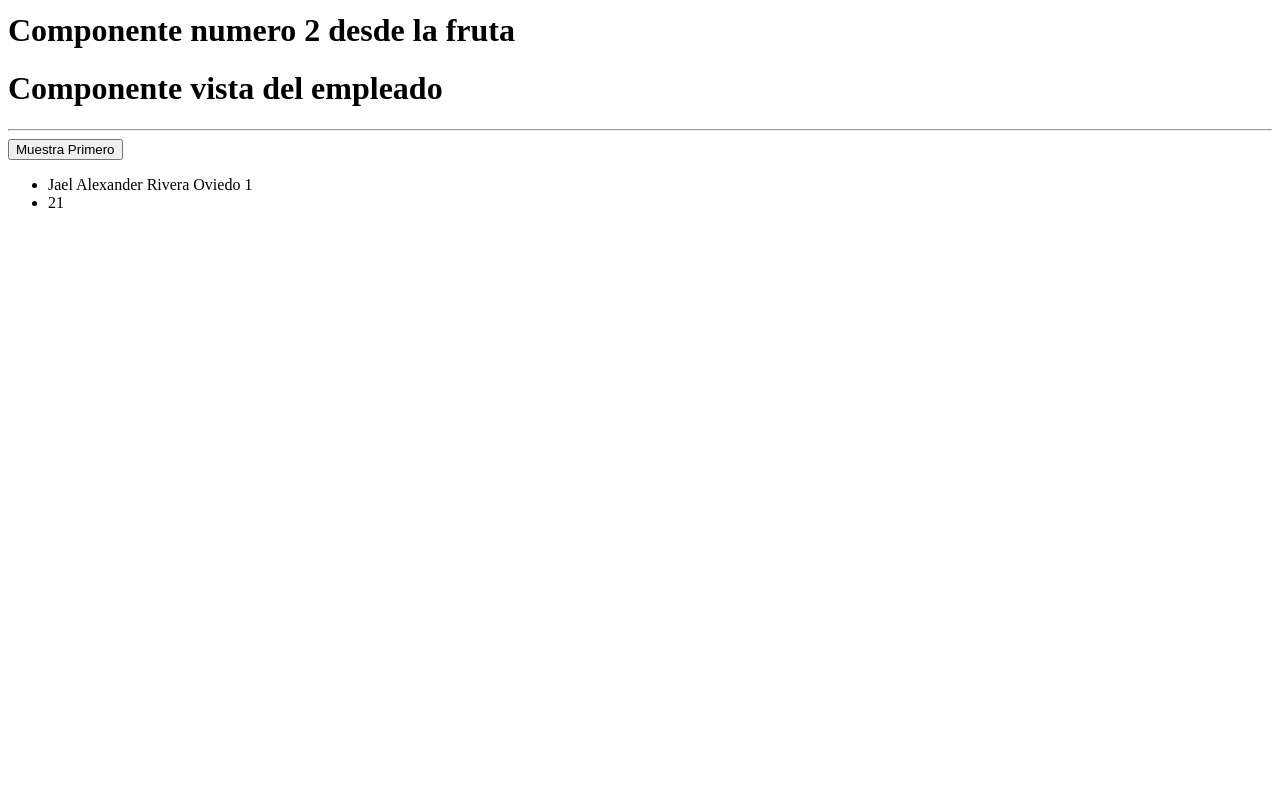
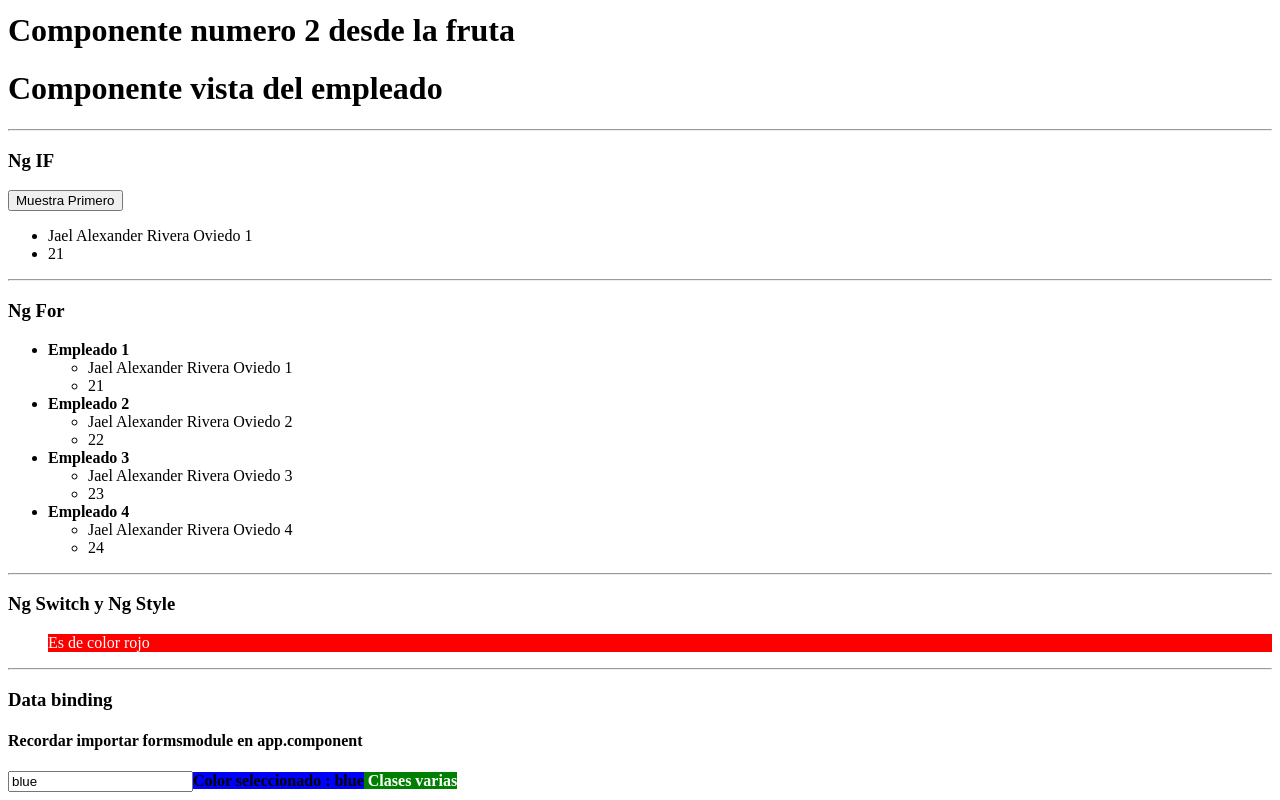
Before and after one commit to jarivera94/angular, an Angular app in the folder hello-world/: page / in a window 1280 px wide. Shown: the part 581-1381 px from the top of the page. Before the commit the page ends 809 px from the top, so only its background shows below. Built offline with nearby package versions, Linux system fonts and the light colour scheme.

Commit message:
NgClass ngSitch y data binding importar angular forms

```diff
--- a/hello-world/src/app/app.module.ts
+++ b/hello-world/src/app/app.module.ts
@@ -2,7 +2,7 @@ import { BrowserModule } from '@angular/platform-browser';
 import { NgModule } from '@angular/core';
 
 import { AppRoutingModule } from './app-routing.module';
-
+import {FormsModule} from '@angular/forms';
 import { AppComponent } from './app.component';
 import {FrutaComponent} from './fruta/fruta.component';
 import {EmpleadoComponent} from './empleado/empleado.component';
@@ -15,7 +15,8 @@ import {PersonaComponent} from './persona/persona.component';
   ],
   imports: [
     BrowserModule,
-    AppRoutingModule
+    AppRoutingModule,
+    FormsModule
   ],
   providers: [],
   bootstrap: [AppComponent]
--- a/hello-world/src/app/empleado/empleado.component.html
+++ b/hello-world/src/app/empleado/empleado.component.html
@@ -1,7 +1,7 @@
 <h1>Componente vista del empleado</h1>
 
 <hr/>
-
+<h3>Ng IF</h3>
 <div *ngIf="muestraPrimero == true">
     <button (click)="cambiarVistaEmpleado(false)">Muestra segundo</button>
     <ul >
@@ -10,10 +10,48 @@
     </ul>
 </div>
 
-<div>
+<div *ngIf="muestraPrimero!=true">
     <button (click)="cambiarVistaEmpleado(true)">Muestra Primero</button>
-    <ul *ngIf="muestraPrimero!=true">
+    <ul >
         <li>{{listEmpleados[0].nombre}}</li>
         <li>{{listEmpleados[0].edad}}</li>
     </ul>
 </div>
+
+<hr/>
+<h3>Ng For</h3>
+<div>
+    <ul>
+        <li *ngFor="let e of listEmpleados; let i = index">
+            <strong>Empleado {{i+1}}</strong>
+            <ul>
+                <li>{{e.nombre}}</li>
+                <li>{{e.edad}}</li>
+            </ul>
+        </li>
+    </ul>
+</div>
+
+<hr/>
+<h3>Ng Switch y Ng Style</h3>
+
+<div>
+    <ul [ngSwitch]="colorSwitch">
+        <li *ngSwitchCase="'red'" [ngStyle]="{'background':colorSwitch, 'color':'white'}" >Es de color rojo</li>
+        <li *ngSwitchCase="'green'" [ngStyle]="{'background':colorSwitch, 'color':'white'}" >Es de color verde</li>
+        <li *ngSwitchCase="'blue'" [ngStyle]="{'background':colorSwitch, 'color':'white'}">Es de color azul</li>
+    </ul>
+</div>
+
+<hr/>
+<h3>Data binding</h3>
+<h4>Recordar importar formsmodule en app.component</h4>
+<div>
+    <input type="text" [(ngModel)]="colorSeleccionado">
+    <strong [ngClass]="{
+        fondoVerde:colorSeleccionado=='green',
+        fondoAzul:colorSeleccionado=='blue',
+        fondoRojo:colorSeleccionado=='red'
+    }" >Color seleccionado : {{colorSeleccionado}}</strong>
+    <strong [ngClass]="['fondoVerde','letraBlanca']"> Clases varias</strong>
+</div>
--- a/hello-world/src/app/empleado/empleado.component.ts
+++ b/hello-world/src/app/empleado/empleado.component.ts
@@ -11,6 +11,8 @@ export class EmpleadoComponent{
     public empleado:Empleado;
     public listEmpleados:Array<Empleado>;
     public muestraPrimero : Boolean;
+    public colorSwitch:String;
+    public colorSeleccionado:String;
     ngOnInit(){
 
         this.empleado = new Empleado('Jael Alexander Rivera Oviedo',20);
@@ -19,6 +21,8 @@ export class EmpleadoComponent{
         new Empleado('Jael Alexander Rivera Oviedo 3',23),
         new Empleado('Jael Alexander Rivera Oviedo 4',24)];
         this.muestraPrimero=false;
+        this.colorSwitch="red";
+        this.colorSeleccionado="blue";
         console.log(this.listEmpleados);
     }
 
--- /dev/null
+++ b/hello-world/src/assets/style.css
@@ -0,0 +1,13 @@
+.fondoVerde{
+    background: green;
+}
+.fondoAzul{
+    background: blue;
+}
+
+.fondoRojo{
+    background: red;
+}
+.letraBlanca{
+    color: white;
+}
--- a/hello-world/src/index.html
+++ b/hello-world/src/index.html
@@ -7,6 +7,7 @@
 
   <meta name="viewport" content="width=device-width, initial-scale=1">
   <link rel="icon" type="image/x-icon" href="favicon.ico">
+  <link rel="stylesheet" href="./assets/style.css">
 </head>
 <body>
   <app-root></app-root>
```
